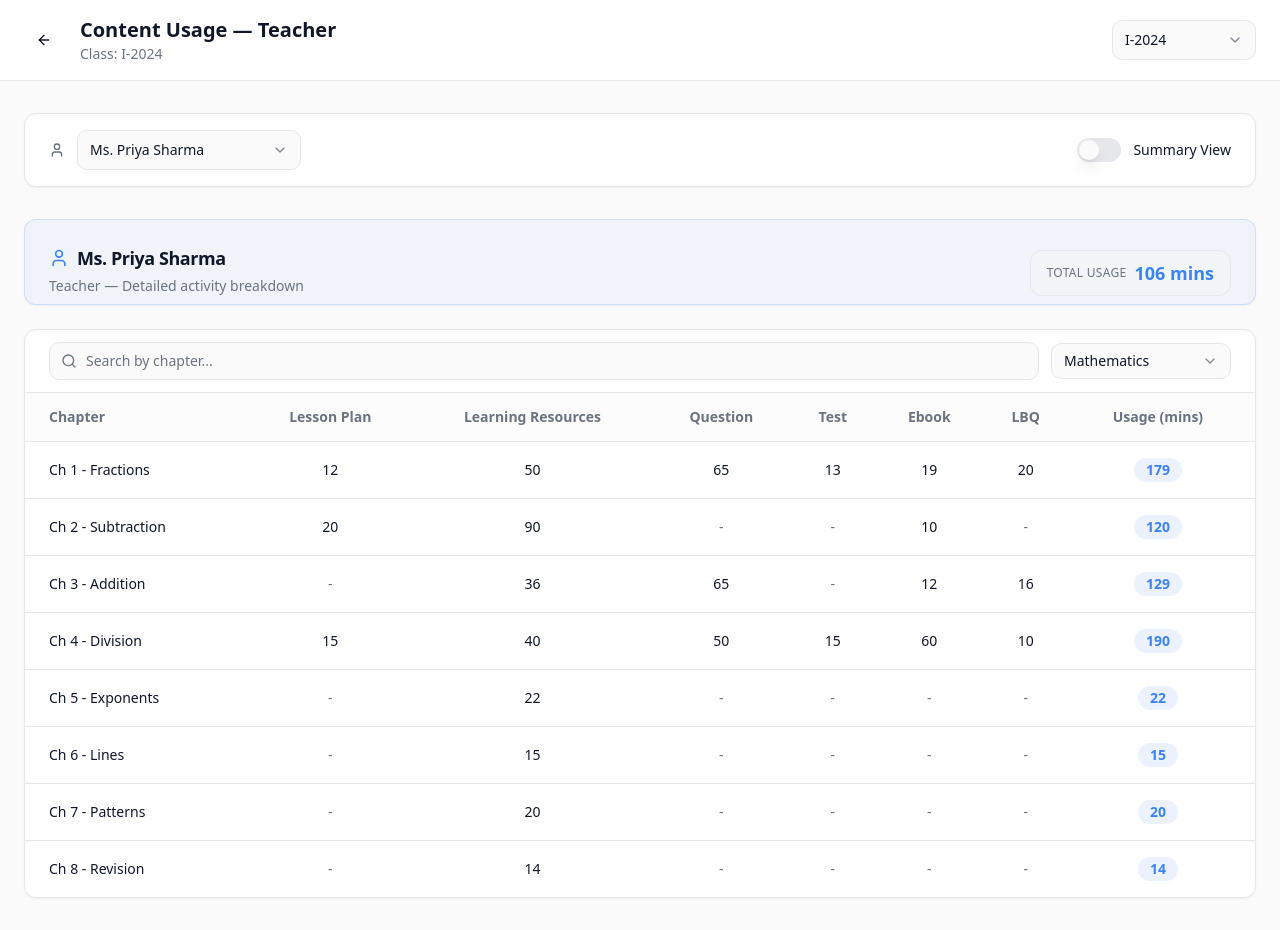
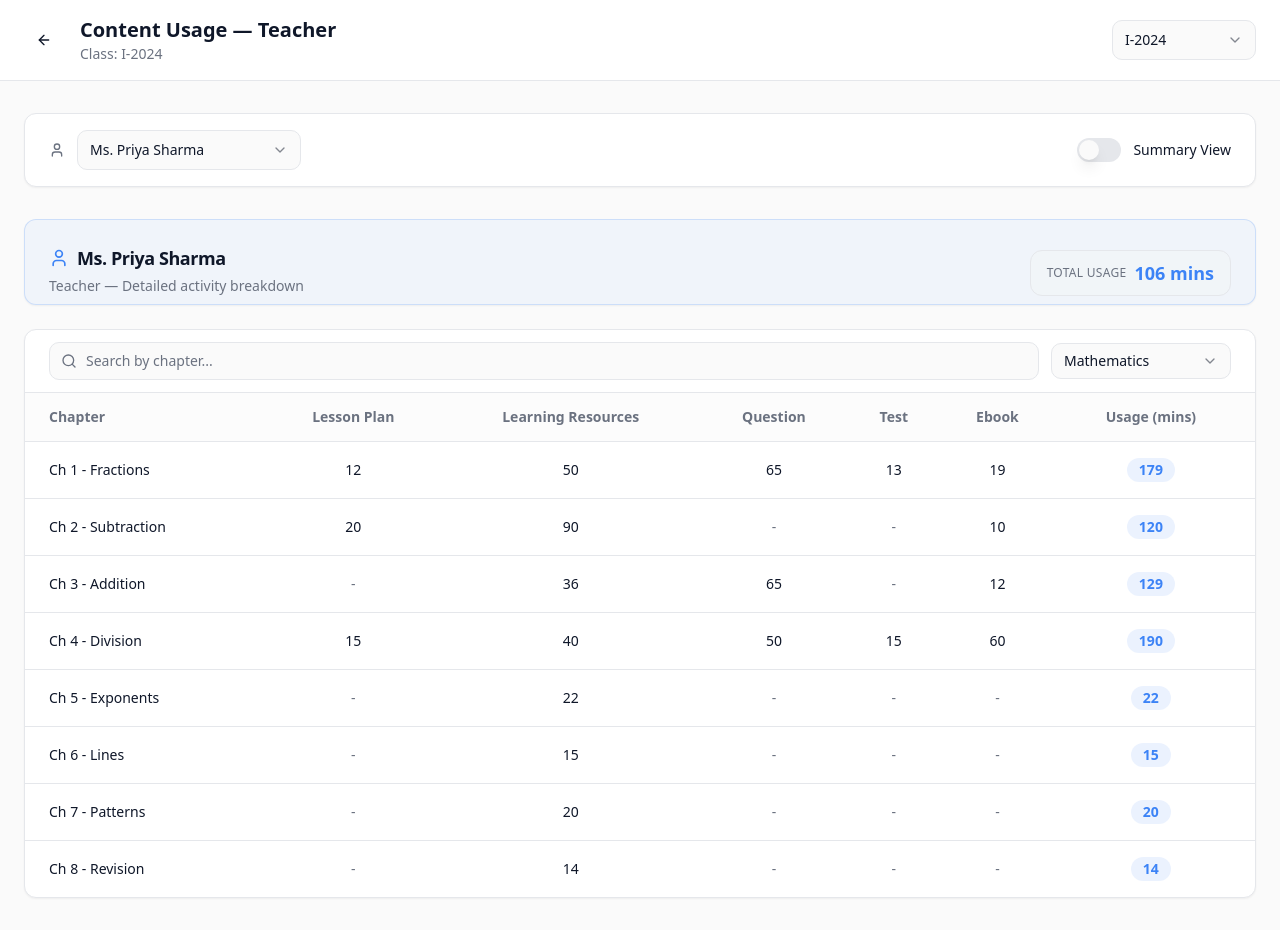
Before and after one commit to anantha-krishna-ks/admin-usage-reports, a React (Vite) app: page /content-usage-detail in a window 1280 px wide. Built offline with nearby package versions, Linux system fonts and the light colour scheme; the HTML template or start-up script is replaced by a standard one.

Commit message:
Hide LBQ column to free space
Co-authored-by: anantha-krishna-ks <221045300+anantha-krishna-ks@users.noreply.github.com>

```diff
--- a/src/pages/ContentUsageDetail.tsx
+++ b/src/pages/ContentUsageDetail.tsx
@@ -295,7 +295,7 @@ const defaultActivity: UserActivityRow[] = [
 const contentTypeFilters = ["All", "Lesson Plan", "Learning Resources", "Question", "Test", "Ebook", "LBQ"];
 
 // ── Content type columns for the pivoted table ──
-const contentTypeCols = ["Lesson Plan", "Learning Resources", "Question", "Test", "Ebook", "LBQ"] as const;
+const contentTypeCols = ["Lesson Plan", "Learning Resources", "Question", "Test", "Ebook"] as const;
 
 interface ChapterRow {
   class: string;
```
